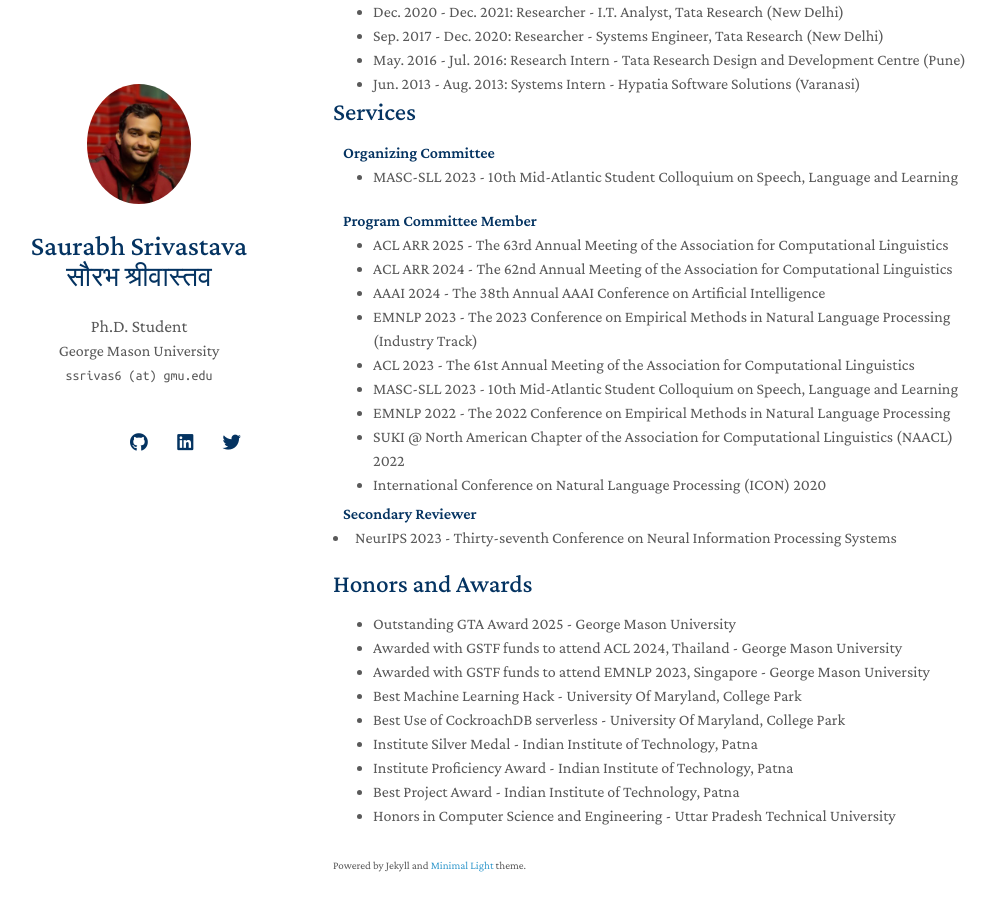
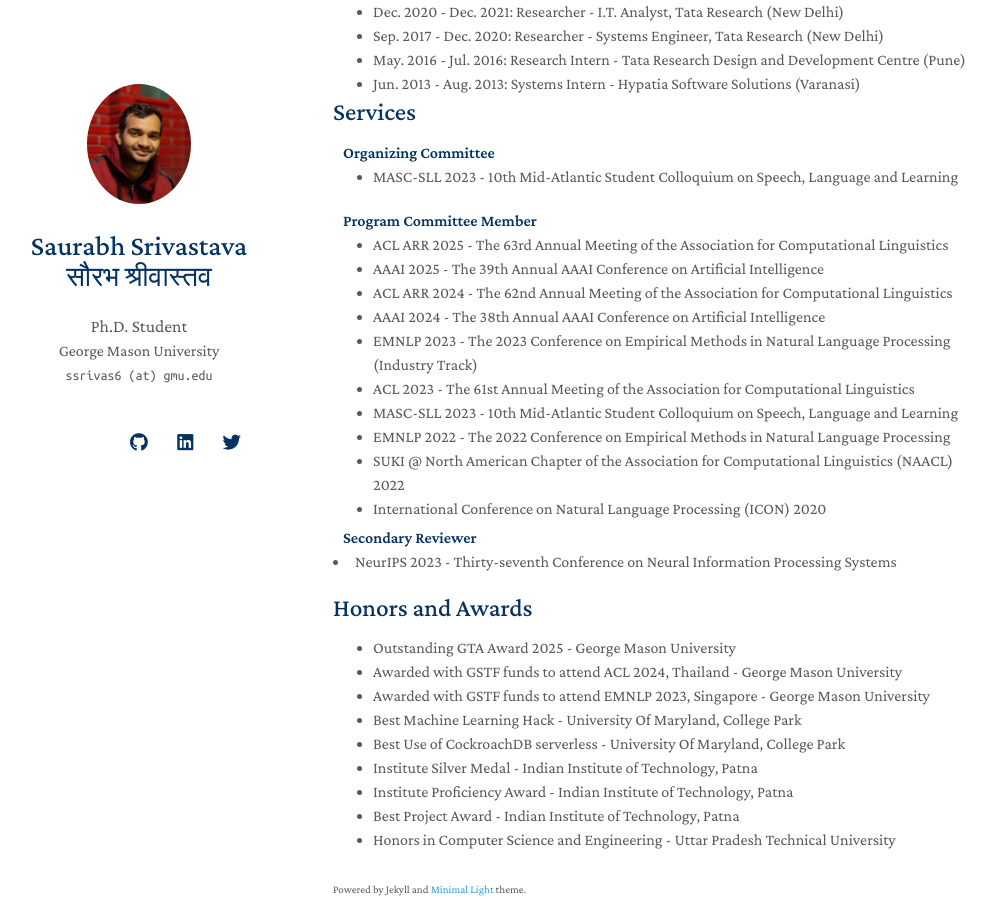
Before and after one commit to salokr/salokr.github.io, a Jekyll site: the page built from index.md, in a window 1280 px wide and 900 px high, scrolled down 4723 px. Shown: the whole window, without its empty margins (137-1133 px from the left). Built offline with Jekyll 4.4.1, drawn with Linux system fonts in a browser that asks for light colours; nearby versions of some CDN libraries; a style sheet for code colours, icons or effects is not loaded; our own code applies the rules of GitHub Pages for plain Markdown files.

Commit message:
Update services.md

```diff
--- a/_includes/services.md
+++ b/_includes/services.md
@@ -8,6 +8,7 @@
 <h4 style="margin:0 10px 0;">Program Committee Member</h4>
 <ul style="margin:0 0 5px;">
  <li><a href="https://2024.aclweb.org/"><autocolor>ACL ARR 2025 - The 63rd Annual Meeting of the Association for Computational Linguistics</autocolor></a></li>
+ <li><a href="https://aaai.org/aaai-conference/"><autocolor>AAAI 2025 - The 39th Annual AAAI Conference on Artificial Intelligence</autocolor></a></li>
  <li><a href="https://2024.aclweb.org/"><autocolor>ACL ARR 2024 - The 62nd Annual Meeting of the Association for Computational Linguistics</autocolor></a></li>
  <li><a href="https://aaai.org/aaai-conference/"><autocolor>AAAI 2024 - The 38th Annual AAAI Conference on Artificial Intelligence</autocolor></a></li>
  <li><a href="https://2023.emnlp.org/calls/industry_track/"><autocolor>EMNLP 2023 - The 2023 Conference on Empirical Methods in Natural Language Processing (Industry Track)</autocolor></a></li>
```
